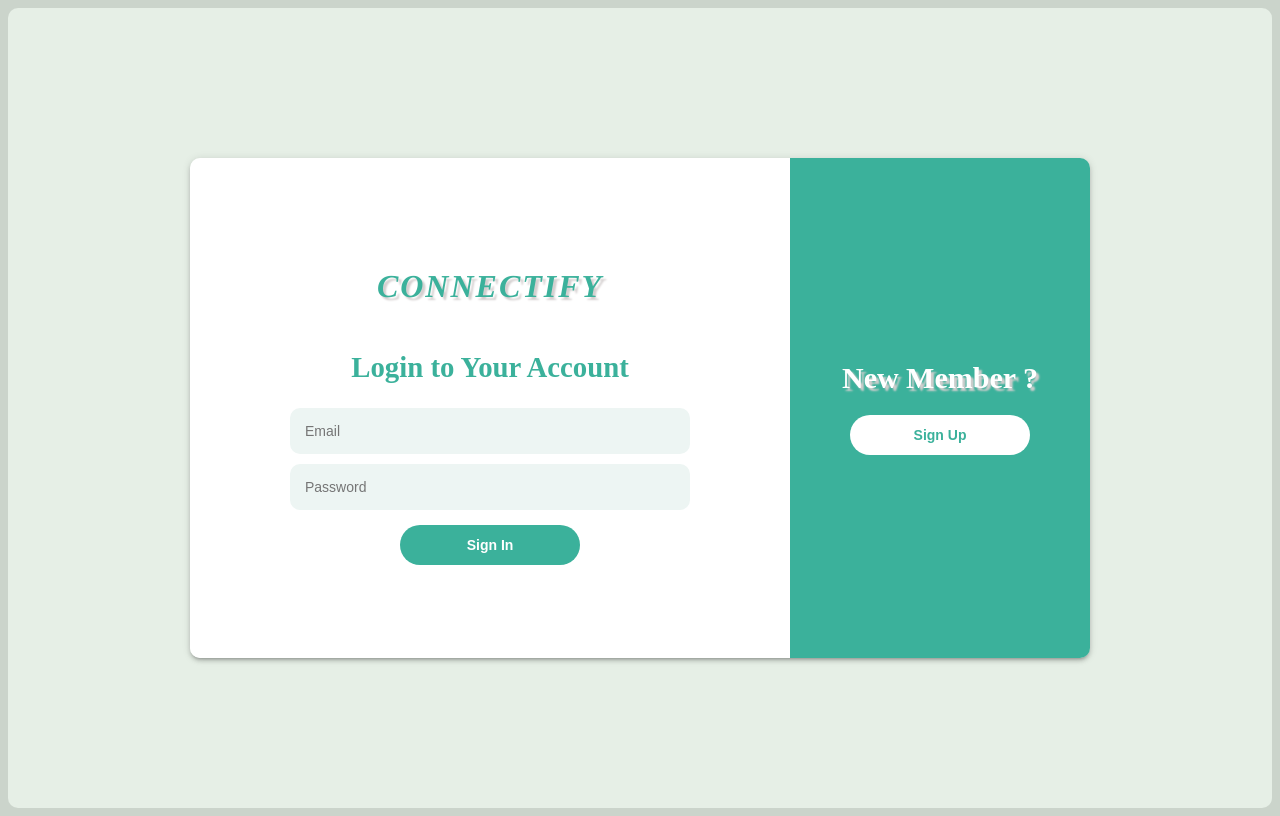
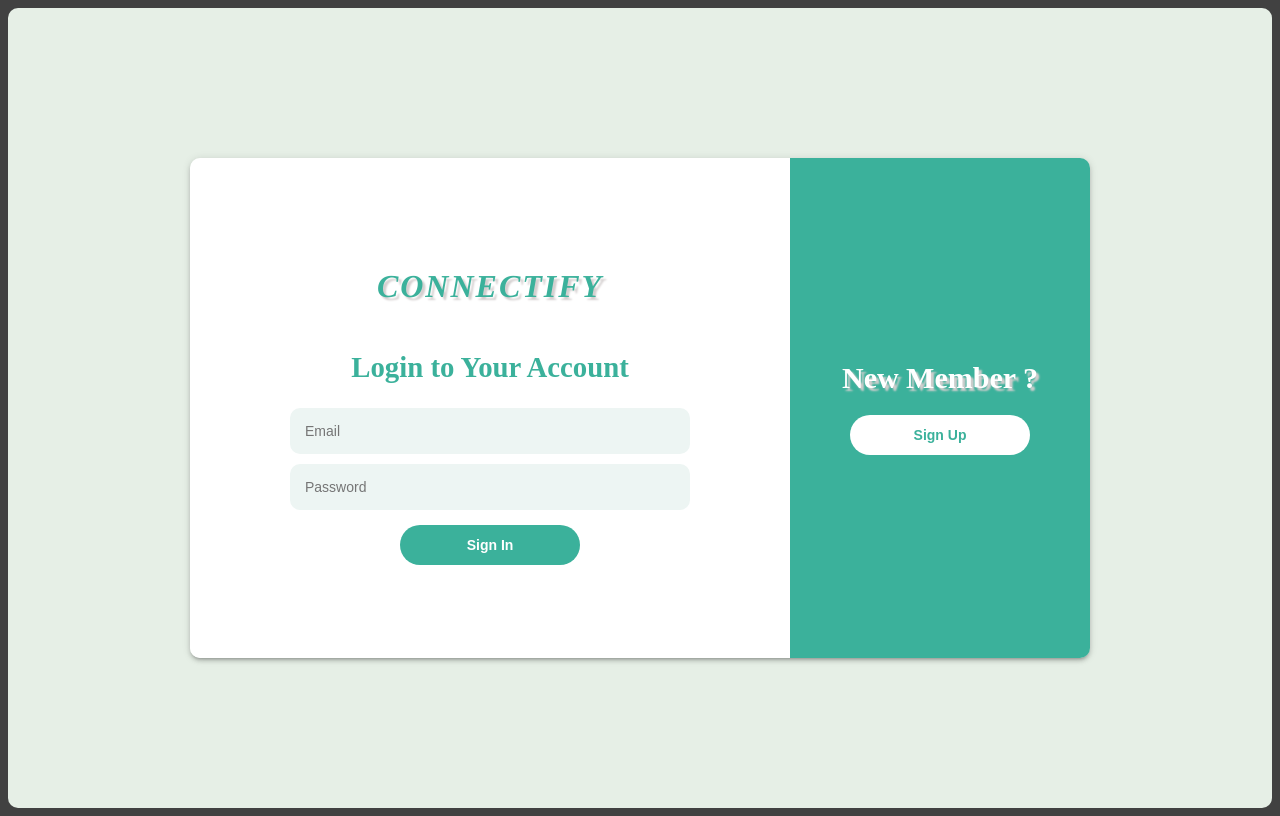
Before and after one commit to scar710813/Connectify-Social-Media-App, a React (Create React App) app: page / in a window 1280 px wide. Built offline with nearby package versions, Linux system fonts and the light colour scheme.

Commit message:
background color FIXED

```diff
--- a/src/App.css
+++ b/src/App.css
@@ -1,3 +1,3 @@
 body{
-    background-color: #cbd4cb;
+    background-color: #414141;
 }
--- a/src/App.js
+++ b/src/App.js
@@ -5,7 +5,7 @@ import SignUpForm from "./components/SignUp/SignUpForm";
 import Home from "./pages/Home/Home";
 import Events from "./pages/Events/Events";
 import News from "./pages/News/News";
-import './App.css';
+import "./App.css";
 
 import { getUser } from "./utilities/users-service";
 
--- a/src/pages/Home/Home.css
+++ b/src/pages/Home/Home.css
@@ -1,4 +1,3 @@
-
 
 .subject{
   display: flex;
--- a/src/pages/News/News.js
+++ b/src/pages/News/News.js
@@ -3,8 +3,6 @@ import { useEffect, useState } from 'react'
 import axios from 'axios';
 import Card from '../../components/Card/Card';
 import "./News.css";
-
-
 
 
 const News = () => {
```
